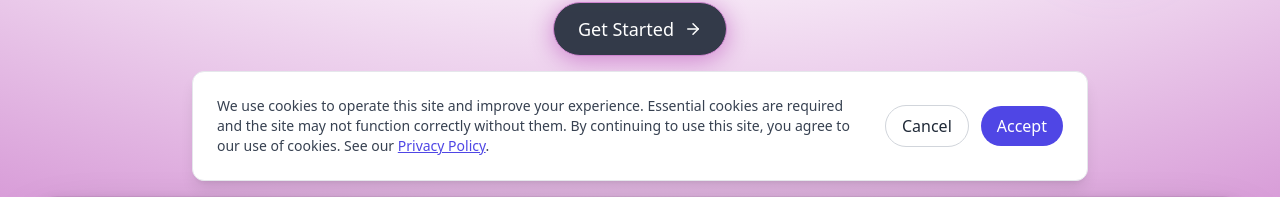
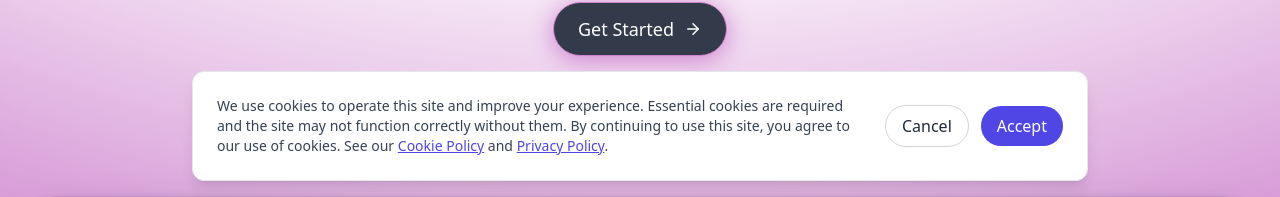
Before and after one commit to kev202209/niajee-social, a Next.js app: page / in a window 1280 px wide. Shown: the part 603-800 px from the top of the page. Built offline with nearby package versions, Linux system fonts and the light colour scheme; no server answers; grey boxes are pictures that could not be loaded.

Commit message:
updated the cookie consent to link to the cookie policy and the privacy policy

```diff
--- a/components/CookieConsent.tsx
+++ b/components/CookieConsent.tsx
@@ -67,7 +67,11 @@ export default function CookieConsent() {
           <p className="text-sm text-gray-700 dark:text-gray-200">
             We use cookies to operate this site and improve your experience. Essential cookies are
             required and the site may not function correctly without them. By continuing to use this site, you agree to our use of cookies. See our{' '}
-            <Link href="/privacy" className="underline text-indigo-600 dark:text-indigo-400">
+            <Link href="/legals/cookie-policy" className="underline text-indigo-600 dark:text-indigo-400">
+              Cookie Policy
+            </Link>
+              {' '}and{' '}
+            <Link href="/legals/privacy-policy" className="underline text-indigo-600 dark:text-indigo-400">
               Privacy Policy
             </Link>.
           </p>
```
